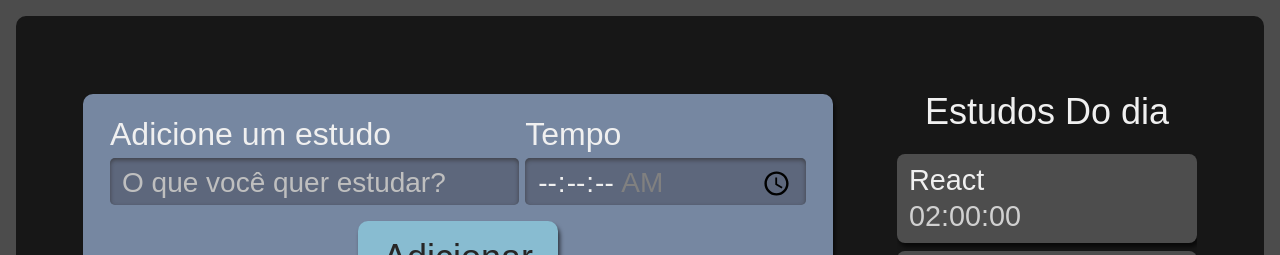
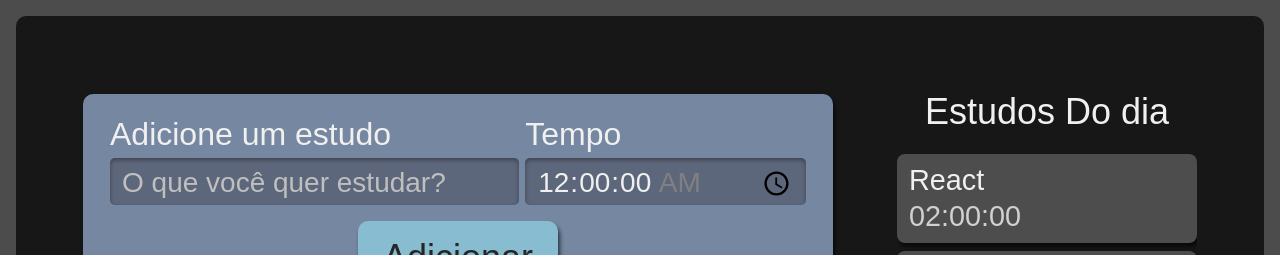
Before and after one commit to bernardo013/studiesReact-web, a React (Create React App) app: page / in a window 1280 px wide. Shown: the top 255 px of the page. Built offline with nearby package versions, Linux system fonts and the light colour scheme.

Commit message:
utilizando types

```diff
--- a/src/Pages/App.tsx
+++ b/src/Pages/App.tsx
@@ -2,12 +2,26 @@ import Cronometro from "../components/Cronometro";
 import Formulario from "../components/Formulario";
 import Lista from "../components/Lista";
 import style from './App.module.scss'
+import { useState } from "react";
 
 function App() {
+
+  const [tarefas, setTarefas] = useState([{
+    tarefa: 'React',
+    tempo: '02:00:00'
+  }, {
+    tarefa: 'JavaScript',
+    tempo: '01:00:00'
+  }, {
+    tarefa: 'C#',
+    tempo: '1:30:00'
+  }])
+
   return (
+
     <div className={style.AppStyle}>
-      <Formulario />
-      <Lista />
+      <Formulario setTarefas={setTarefas} />
+      <Lista  tarefas={tarefas}/>
       <Cronometro />
     </div>
   );
--- a/src/components/Button/index.tsx
+++ b/src/components/Button/index.tsx
@@ -3,11 +3,12 @@ import style from './Button.module.scss'
 
 type botaoProps = {
   texto: string
+  type?: "button" | "submit" | "reset" | undefined
 }
 
-function Botao({ texto }: botaoProps)  {
+function Botao({ texto, type = 'button' }: botaoProps)  {
   return (
-    <button className={style.botao}>
+    <button type={type} className={style.botao}>
         {texto}
     </button>
   )
--- a/src/components/Formulario/index.tsx
+++ b/src/components/Formulario/index.tsx
@@ -2,21 +2,42 @@ import React from 'react'
 import Botao from "../Button";
 import style from './Formulario.module.scss'
 
-class Formulario extends React.Component {
-    render() {
+class Formulario extends React.Component<{
+    setTarefas: React.Dispatch<React.SetStateAction<{
+        tarefa: string
+        tempo: string
+    }[]>>
+}> {
+    state = {
+        tarefa: '',
+        tempo: '00:00'
+    }
+
+    salvarTarefa = (event: React.FormEvent<HTMLFormElement>) => {
+        event.preventDefault()
+        console.log('state:', this.state)
+
+    }
+
+render() {
   return (
-    <form className={style.novaTarefa}>
+    <form className={style.novaTarefa} onSubmit={this.salvarTarefa}>
         <div className={style.inputContainer}>
             <label htmlFor="tarefa">
                 Adicione um estudo
             </label>
-            <input type="text" name='tarefa' id='tarefa' placeholder='O que você quer estudar?' required/>
+            <input type="text" name='tarefa' id='tarefa'
+            value={this.state.tarefa}
+            onChange={event => { this.setState({ ...this.state, tarefa: event.target.value }) } } //atualiza o estado
+            placeholder='O que você quer estudar?' required/>
         </div>
         <div className={style.inputContainer}>
             <label htmlFor="tempo">
                 Tempo
             </label>
-            <input type="time" step="1" name="tempo" id="tempo" min="00:00:00" max="01:30:00" required/>
+            <input type="time" step="1" name="tempo" value={this.state.tempo} onChange={(event) =>
+            { this.setState({...this.state, tempo: event.target.value }) } } //atualiza o estado
+             id="tempo" min="00:00:00" max="01:30:00" required/>
         </div>
         <Botao texto='Adicionar'/>
     </form>
--- a/src/components/Lista/index.tsx
+++ b/src/components/Lista/index.tsx
@@ -1,26 +1,11 @@
-import React, { useState } from 'react'
 import style from './Lista.module.scss'
 import Item from './Item'
+import { Itarefa } from '../../types/tarefa'
 
-function Lista() {
-
-  const [tarefas, setTarefas] = useState([{
-    tarefa: 'React',
-    tempo: '02:00:00'
-  }, {
-    tarefa: 'JavaScript',
-    tempo: '01:00:00'
-  }, {
-    tarefa: 'C#',
-    tempo: '1:30:00'
-  }])
-
+function Lista({ tarefas }: { tarefas: Itarefa[] }) {
     return(
         <aside className={style.listaTarefas}>
-            <h2 onClick={() => {
-              console.log("h2 clicado")
-              setTarefas([...tarefas, {tarefa: "estudar estado", tempo: "03:00:00"}]) }}
-            >Estudos Do dia</h2>
+            <h2>Estudos Do dia</h2>
             <ul>
                 {/* SRP */}
                 {tarefas.map((item, index) => (
--- /dev/null
+++ b/src/types/tarefa.ts
@@ -0,0 +1,4 @@
+export interface Itarefa {
+    tarefa: string,
+    tempo: string
+  }
```
